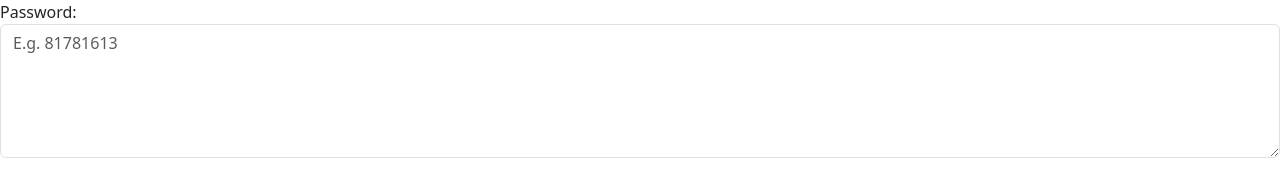
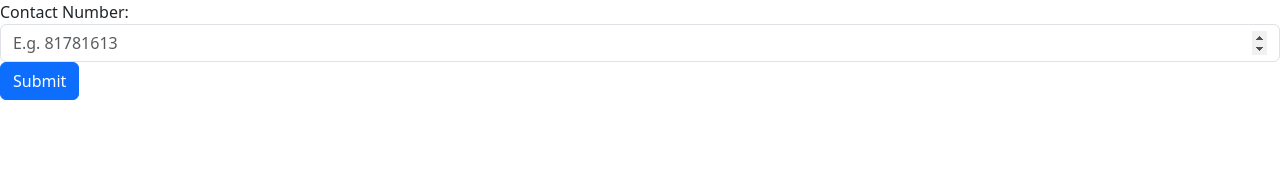
Before and after one commit to Computhink-Alfred/WebThinker1-Wed-3.30pm, a plain HTML site: page practice.html in a window 1280 px wide. Drawn offline with Linux system fonts and the light colour scheme.

Commit message:
Lesson 13

```diff
--- a/practice.html
+++ b/practice.html
@@ -11,8 +11,28 @@
   </head>
   <body>
     <form>
-      <label for="userPassword">Password:</label>
-      <textarea type="text" id="userPassword" placeholder="E.g. 81781613" class="form-control" rows="5"></textarea>
+      <label for="userContactNumber">Contact Number:</label>
+      <input type="number" id="userContactNumber" placeholder="E.g. 81781613" class="form-control">
+      <div id="errorMessage" class="d-none">
+        <p class="text-danger">No blanks allowed.</p>
+      </div>
+      <button type="button" class="btn btn-primary" onclick="validate()">Submit</button>
     </form>
+
+    <script>
+      const validate = () => {
+        if (document.getElementById("userContactNumber").value.length == 0) {
+          document.getElementById("errorMessage").classList = "";
+          document.getElementById("userContactNumber").classList = "form-control is-invalid";
+        } else {
+          document.getElementById("errorMessage").classList = "d-none";
+          document.getElementById("userContactNumber").classList = "form-control";
+        }
+
+
+        // let inputField = document.getElementById("userContactNumber").value;
+        // console.log(inputField);
+      }
+    </script>
   </body>
 </html>
```
